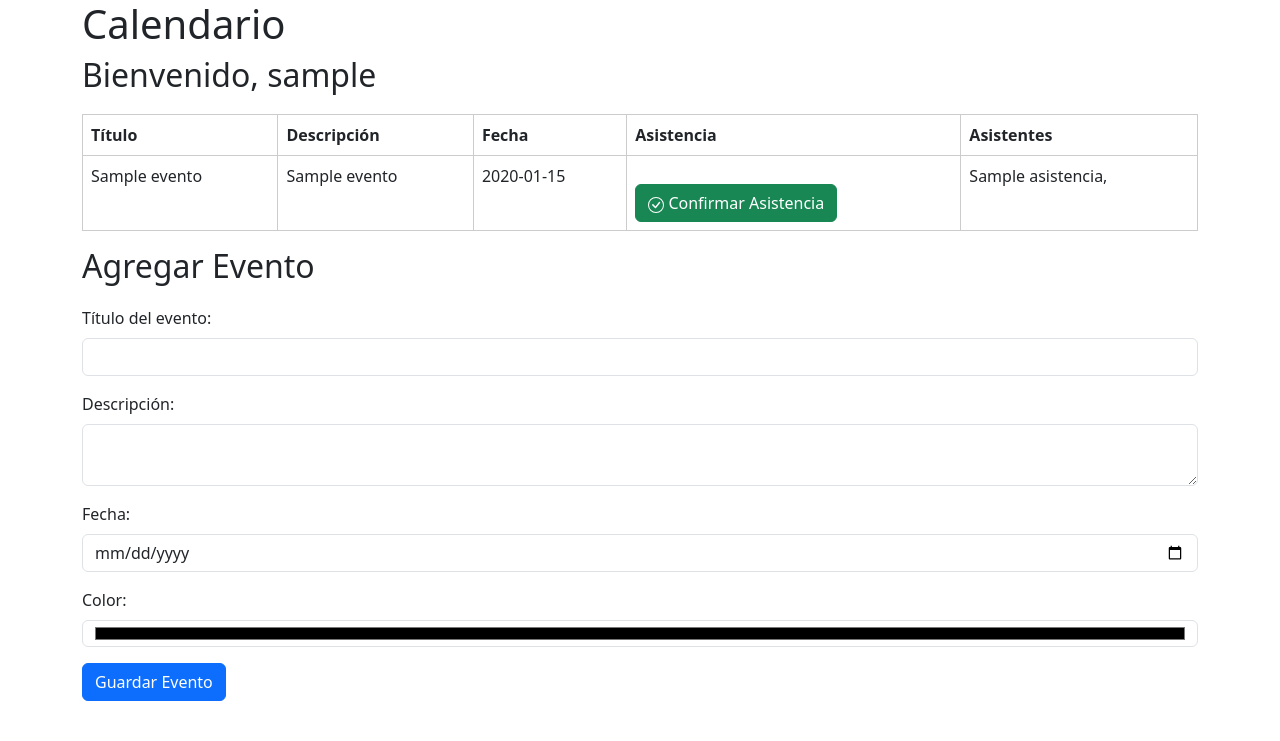
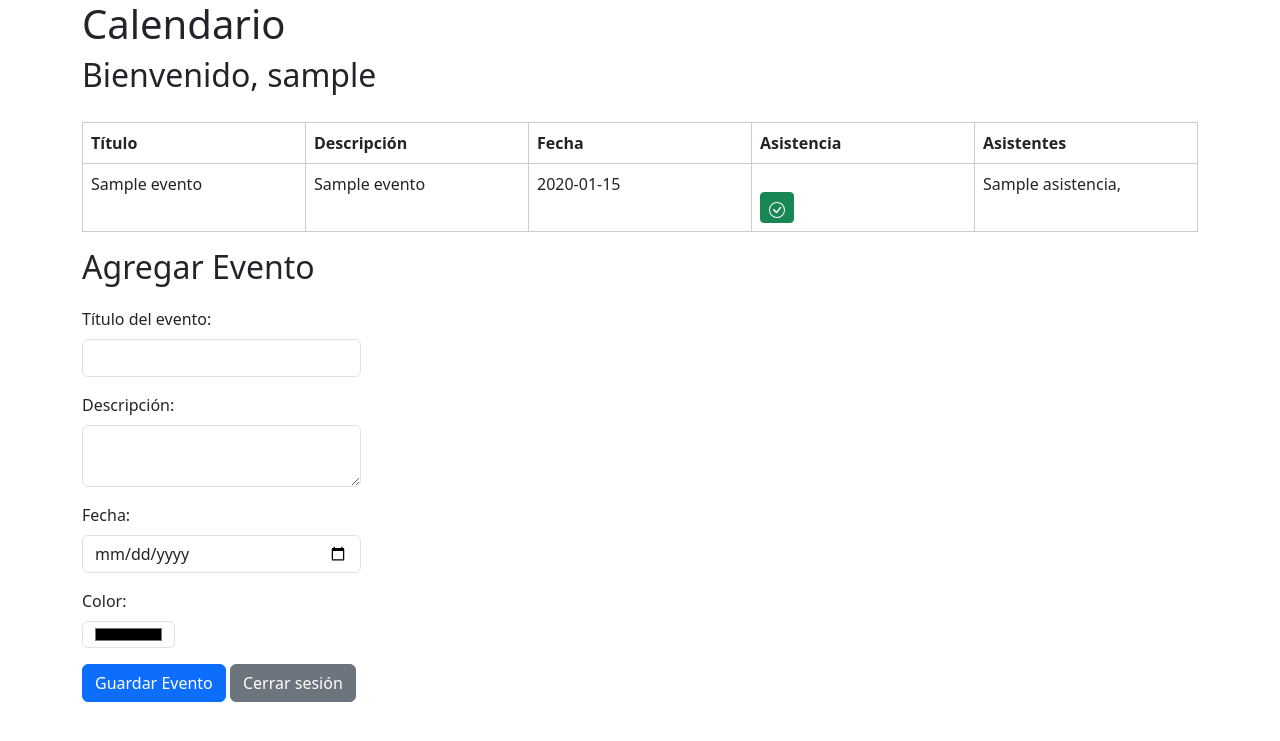
Before and after one commit to DuLuGoSu/PetitCumite, a Flask app: page /calendario in a window 1280 px wide. Shown: the top 741 px of the page. Run offline with Flask 2, Linux system fonts and the light colour scheme; the visitor is signed in with stand-in values (Sample User, id 1); a database or web service that is not in the repository returns one stand-in record (values such as "Sample title"); some libraries are stand-ins or nearby versions.

Commit message:
Calendario Version 11/06 v2

```diff
--- a/static/css/styles.css
+++ b/static/css/styles.css
@@ -63,3 +63,16 @@ form {
 .evento-row {
   background-color: var(--evento-color);
 }
+
+
+  .table-fit-content th,
+  .table-fit-content td {
+    white-space: nowrap;
+    overflow: hidden;
+    text-overflow: ellipsis;
+    max-width: 0;
+  }
+
+  .table-fit-content th {
+    font-weight: bold;
+  }
--- a/templates/calendario.html
+++ b/templates/calendario.html
@@ -2,7 +2,8 @@
 <html>
 
 <head>
-  <title>Calendario de Eventos</title>
+  <title>Calendario de Petits Cumité</title>
+  <meta name="viewport" content="width=device-width, initial-scale=1">
   <link rel="stylesheet" type="text/css" href="{{ url_for('static', filename='css/styles.css') }}">
   <link rel="stylesheet" type="text/css" href="https://cdn.jsdelivr.net/npm/bootstrap@5.3.0/dist/css/bootstrap.min.css">
 </head>
@@ -12,7 +13,8 @@
     <h1>Calendario</h1>
     <h2>Bienvenido, {{ session['usuario'] }}</h2>
 
-    <table class="table">
+    <div class="table-responsive">
+      <table class="table table-fit-content">
         <thead>
           <tr>
             <th scope="col">Título</th>
@@ -31,23 +33,22 @@
             <td>
               {% if evento[0] in eventos_confirmados %}
               <form action="{{ url_for('desconfirmar_asistencia', id_evento=evento[0]) }}" method="post">
-              <button type="submit" class="btn btn-outline-danger">
+                <button type="submit" class="btn btn-outline-danger btn-sm">
                   <svg xmlns="http://www.w3.org/2000/svg" width="16" height="16" fill="currentColor" class="bi bi-x-circle" viewBox="0 0 16 16">
                     <path d="M8 15A7 7 0 1 1 8 1a7 7 0 0 1 0 14zm0 1A8 8 0 1 0 8 0a8 8 0 0 0 0 16z"/>
                     <path d="M4.646 4.646a.5.5 0 0 1 .708 0L8 7.293l2.646-2.647a.5.5 0 0 1 .708.708L8.707 8l2.647 2.646a.5.5 0 0 1-.708.708L8 8.707l-2.646 2.647a.5.5 0 0 1-.708-.708L7.293 8 4.646 5.354a.5.5 0 0 1 0-.708z"/>
-                </svg> Desconfirmar
+                  </svg> <!--Desconfirmar-->
                 </button>
               </form>
               {% else %}
               <form action="{{ url_for('confirmar_asistencia', id_evento=evento[0]) }}" method="post">
-              <button type="submit" class="btn btn-success">
+                <button type="submit" class="btn btn-success btn-sm">
                   <svg xmlns="http://www.w3.org/2000/svg" width="16" height="16" fill="currentColor" class="bi bi-check-circle" viewBox="0 0 16 16">
                     <path d="M8 15A7 7 0 1 1 8 1a7 7 0 0 1 0 14zm0 1A8 8 0 1 0 8 0a8 8 0 0 0 0 16z"/>
                     <path d="M10.97 4.97a.235.235 0 0 0-.02.022L7.477 9.417 5.384 7.323a.75.75 0 0 0-1.06 1.06L6.97 11.03a.75.75 0 0 0 1.079-.02l3.992-4.99a.75.75 0 0 0-1.071-1.05z"/>
-                </svg> Confirmar Asistencia
+                  </svg> <!--Confirmar Asistencia-->
                 </button>
               </form>
-
               {% endif %}
             </td>
             <td>
@@ -59,23 +60,25 @@
           {% endfor %}
         </tbody>
       </table>
+    </div>
 
     <h2>Agregar Evento</h2>
     <form action="{{ url_for('guardar_evento') }}" method="post">
-      <div class="mb-3">
+      <div class="mb-3 col-md-3 col-12">
         <label for="titulo" class="form-label">Título del evento:</label>
         <input type="text" id="titulo" name="titulo" class="form-control" required>
       </div>
-      <div class="mb-3">
+      <div class="mb-3 col-md-3 col-12">
         <label for="descripcion" class="form-label">Descripción:</label>
         <textarea id="descripcion" name="descripcion" class="form-control" required></textarea>
       </div>
-      <div class="mb-3">
+      <div class="mb-3 col-md-3 col-12">
         <label for="fecha" class="form-label">Fecha:</label>
         <input type="date" id="fecha" name="fecha" class="form-control" required>
       </div>
-      <div class="mb-3">
+      <div class="mb-3 col-md-1 col-1">
         <label for="color" class="form-label">Color:</label>
         <input type="color" id="color" name="color" class="form-control">
       </div>
       <input type="submit" value="Guardar Evento" class="btn btn-primary">
+      <a href="{{ url_for('logout') }}" class="btn btn-secondary">Cerrar sesión</a>
--- a/templates/index.html
+++ b/templates/index.html
@@ -1,13 +1,14 @@
 <!DOCTYPE html>
 <html>
 <head>
-  <title>Bienvenido al Calendario de Eventos</title>
+  <title>Bienvenido al Calendario de Petits Cumité</title>
+  <meta name="viewport" content="width=device-width, initial-scale=1">
   <link rel="stylesheet" type="text/css" href="https://cdn.jsdelivr.net/npm/bootstrap@5.3.0/dist/css/bootstrap.min.css">
   <link rel="icon" href="{{ url_for('static', filename='favicon.ico') }}" type="image/x-icon">
 </head>
 <body>
   <div class="container">
-    <h1>Bienvenido al Calendario de Eventos</h1>
+    <h1>Bienvenido al Calendario de Petits Cumité</h1>
     <p>Esta es una aplicación para compartir eventos con tus amigos.</p>
 
     {% if 'usuario' not in session %}
--- a/templates/login.html
+++ b/templates/login.html
@@ -2,6 +2,7 @@
 <html>
 <head>
   <title>Iniciar sesión</title>
+  <meta name="viewport" content="width=device-width, initial-scale=1">
   <link rel="stylesheet" type="text/css" href="https://cdn.jsdelivr.net/npm/bootstrap@5.3.0/dist/css/bootstrap.min.css">
 </head>
 <body>
--- a/templates/signup.html
+++ b/templates/signup.html
@@ -2,6 +2,8 @@
 <html>
 <head>
   <title>Registro</title>
+  <meta name="viewport" content="width=device-width, initial-scale=1">
+
   <link rel="stylesheet" type="text/css" href="https://cdn.jsdelivr.net/npm/bootstrap@5.3.0/dist/css/bootstrap.min.css">
 </head>
 <body>
```
Lines whose indentation alone changed are shown as unchanged.
